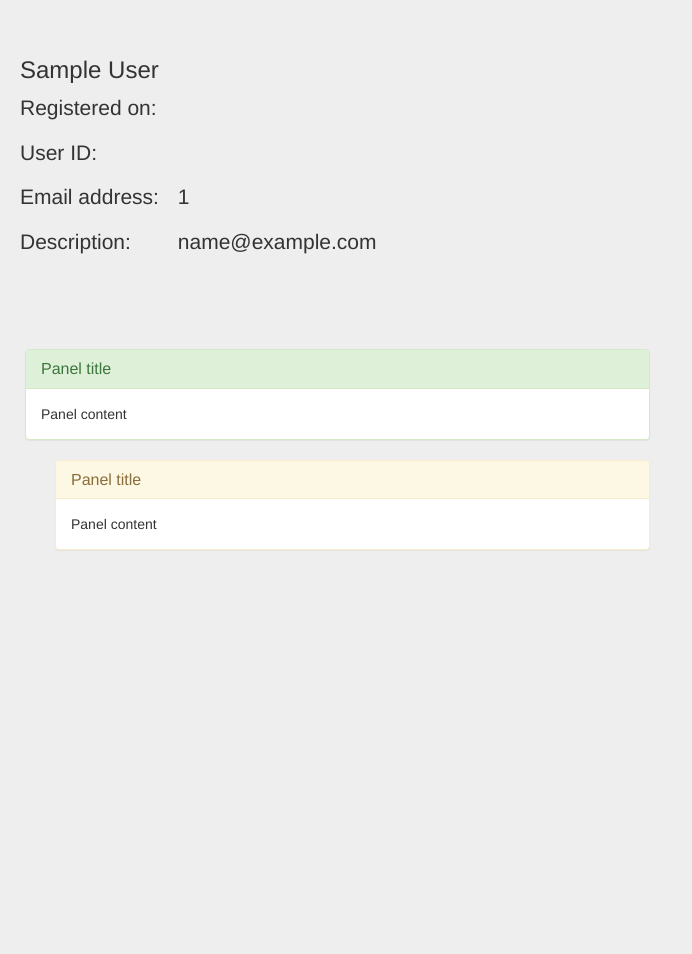
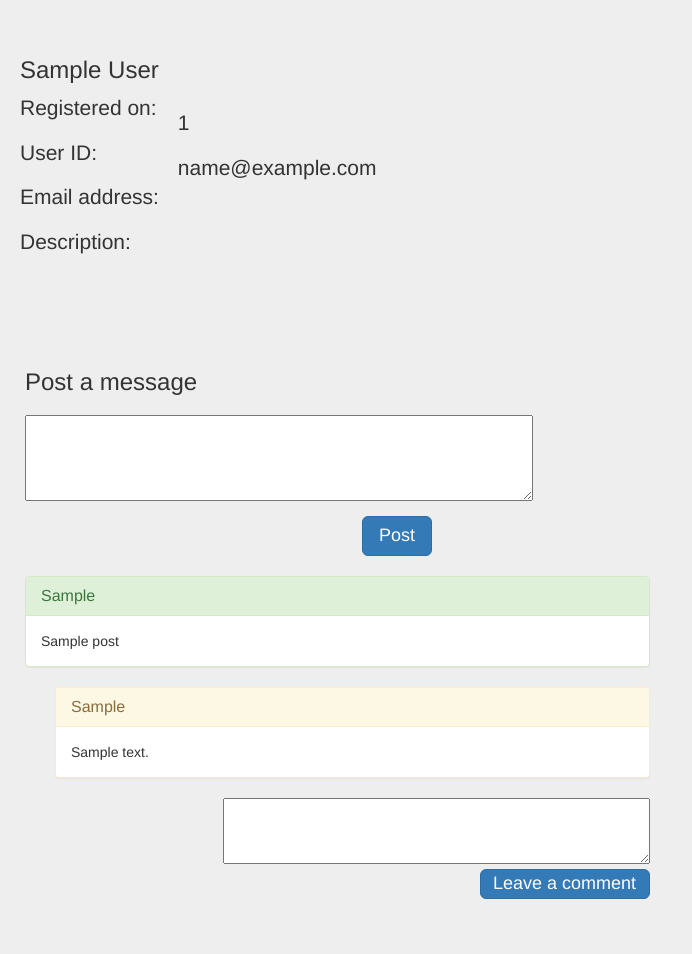
Before and after one commit to blainemercado/User_Dashboard, a Django app: template apps/dashboard/templates/dashboard/show.html in a window 1280 px wide. Shown: the part 51-1005 px from the top of the page, without its empty margins (0-692 px from the left). Before the commit the page ends 601 px from the top, so only its background shows below. Run offline with Django 3.2, Linux system fonts and the light colour scheme; tables that the repository leaves empty hold one stand-in row (values such as "Sample post"); the template is opened without the code that fills it: values that come from a table or form of the project are taken from there, most other values are stand-ins (such as "Sample title", 1, 10 or a date in 2020); some libraries are stand-ins or nearby versions.

Commit message:
added posts, comments, auto admin on first user, everything should work now

```diff
--- a/apps/dashboard/static/dashboard/css/login.css
+++ b/apps/dashboard/static/dashboard/css/login.css
@@ -51,6 +51,7 @@
 }
 #user_info {
   margin-left: 20px;
+
 }
 #left {
   display: inline-block;
@@ -58,6 +59,8 @@
 #right {
   display: inline-block;
   margin-left: 15px;
+  width: 400px;
+  vertical-align: top;
 }
 #log {
   margin-left: 25px;
@@ -78,3 +81,32 @@
   padding: 1px 16px 10px 12px;
   margin-bottom: 10px;
 }
+#postRow {
+  margin: 20px 0px;
+}
+  #postHeading {
+    margin: 20px 0px 0px 25px;
+  }
+  #post {
+    margin: 20px 0px 10px 25px;
+  }
+  #postBtn {
+    width: 70px;
+    height: 40px;
+    margin-left: 362px;
+    padding-top: 6px;
+  }
+  #comments {
+    text-align: right;
+     margin-bottom: 15px;
+  }
+  #comment {
+    margin-top: 0px;
+    display: inline;
+  }
+  #commentBtn {
+    width: 170px;
+    height: 30px;
+    padding: 1px 16px 10px 12px;
+    display: inline-block;
+  }
--- a/apps/dashboard/templates/dashboard/register.html
+++ b/apps/dashboard/templates/dashboard/register.html
@@ -28,10 +28,9 @@
 		<form action="/registration" method="post" class="form-signin">
 			{% csrf_token %}
 			<h2 class="form-signin-heading">Register Here</h2>
-			<label for="inputEmail" class="sr-only">Email address</label>
-			<input name="email" type="email" id="inputEmail" class="form-control" placeholder="Email address" required autofocus>
 			<input name="first" type="text" id="inputEmail" class="form-control" placeholder="First Name" required autofocus>
 			<input name="last" type="text" id="inputEmail" class="form-control" placeholder="Last Name" required autofocus>
+			<input name="email" type="email" id="inputEmail" class="form-control" placeholder="Email address" required autofocus>
 			<label for="inputPassword" class="sr-only">Password</label>
 			<input name="pass1" type="password" id="inputPassword" class="form-control" placeholder="Password" required>
 			<input name="confirm" type="password" id="inputPassword" class="form-control" placeholder="Password confirmation" required>
--- a/apps/dashboard/templates/dashboard/show.html
+++ b/apps/dashboard/templates/dashboard/show.html
@@ -9,9 +9,9 @@
 	<script src="https://maxcdn.bootstrapcdn.com/bootstrap/3.3.5/js/bootstrap.min.js"></script>
 </head>
 <body>
+	{% for user in users %}
 	<nav class="navbar navbar-default navbar-fixed-top">
 		<div class="container">
-			{% for user in users %}
 			<div class="navbar-header">
 				<a class="navbar-brand" href="{%url 'dashboard_index' %}">Groups</h3>
 			</div>
@@ -51,27 +51,54 @@
         	<p class="lead">{{user.email}}</p>
         	<p class="lead">{{user.description}}</p>
         </div>
-        {% endfor %}
 	</div>
+	<div  id="postRow" class="row">
+		<h3 id="postHeading">Post a message</h3>
+		<form action="/users/{{user.id}}/post" method="post">
+			{% csrf_token %}
+			<input type="hidden" name="post_creator" value="{{request.session.userID}}">
+			<textarea id="post" name="post" rows="4" cols="60"></textarea>
+			<button id="postBtn" class="btn btn-lg btn-primary btn-block" type="submit">Post</button>
+		</form>
+	</div>
+
 	<div class="row">
 		<div id="log" class="col-sm-6">
+			{% for post in posts %}
 			<div class="panel panel-success">
 	            <div class="panel-heading">
-	              	<h3 class="panel-title">Panel title</h3>
+	              	<h3 class="panel-title">{{post.post_creator.first_name}}</h3>
 	            </div>
 	            <div class="panel-body">
-	              	Panel content
+	              	{{post.post}}
 	            </div>
 			</div>
-			<div id="reply" class="panel panel-warning">
-	            <div class="panel-heading">
-	              	<h3 class="panel-title">Panel title</h3>
-	            </div>
-	            <div class="panel-body">
-	              	Panel content
-	            </div>
-			</div>
+			{% for comment in comments %}
+				{% if comment.post.id == post.id %}
+					<div id="reply" class="panel panel-warning">
+			            <div class="panel-heading">
+			              	<h3 class="panel-title">{{comment.comment_creator.first_name}}</h3>
+			            </div>
+			            <div class="panel-body">
+			              	{{comment.comment}}
+			            </div>
+					</div>
+				{% endif %}
+			{% endfor %}
+			<form id="comments" action="/users/{{post.id}}/comment" method="post">
+			{% csrf_token %}
+				<input type="hidden" name="userID" value="{{user.id}}">
+				<input type="hidden" name="comment_creator" value="{{request.session.userID}}">
+				<div id="block">
+					<textarea id="comment" name="comment" rows="3" cols="50"></textarea>
+				</div>
+				<div id="block">
+					<button id="commentBtn" class="btn btn-lg btn-primary btn-block" type="submit">Leave a comment</button>
+				</div>
+			</form>
+			{% endfor %}
 		</div>
 	</div>
+	{% endfor %}
 </body>
 </html>
--- a/apps/dashboard/urls.py
+++ b/apps/dashboard/urls.py
@@ -18,5 +18,7 @@
 	url(r'^users/updatePassword/(?P<id>\d+)$', views.updatePassword, name = 'dashboard_updatePassword'),
 	url(r'^users/updateDescription/(?P<id>\d+)$', views.updateDescription, name = 'dashboard_updateDescription'),
 	url(r'^users/show/(?P<id>\d+)$', views.show, name = 'dashboard_show'),
-	url(r'^remove/(?P<id>\d+)$', views.remove, name = 'dashboard_remove')
+	url(r'^remove/(?P<id>\d+)$', views.remove, name = 'dashboard_remove'),
+	url(r'^users/(?P<id>\d+)/post$', views.post, name = 'dashboard_post'),
+	url(r'^users/(?P<id>\d+)/comment$', views.comment, name = 'dashboard_comment')
 ]
--- a/apps/login/models.py
+++ b/apps/login/models.py
@@ -1,6 +1,7 @@
 from __future__ import unicode_literals
 
 from django.db import models
+
 import bcrypt
 import re
 
```
Also changed, not shown: apps/dashboard/models.py (+8 -0 lines), apps/dashboard/templates/dashboard/edit.html (+12 -2 lines), apps/dashboard/views.py (+18 -6 lines), apps/dashboard/migrations/0002_auto_20160720_2002.py (added), apps/login/migrations/0003_auto_20160720_2000.py (added), db.sqlite3, 8 other files.
